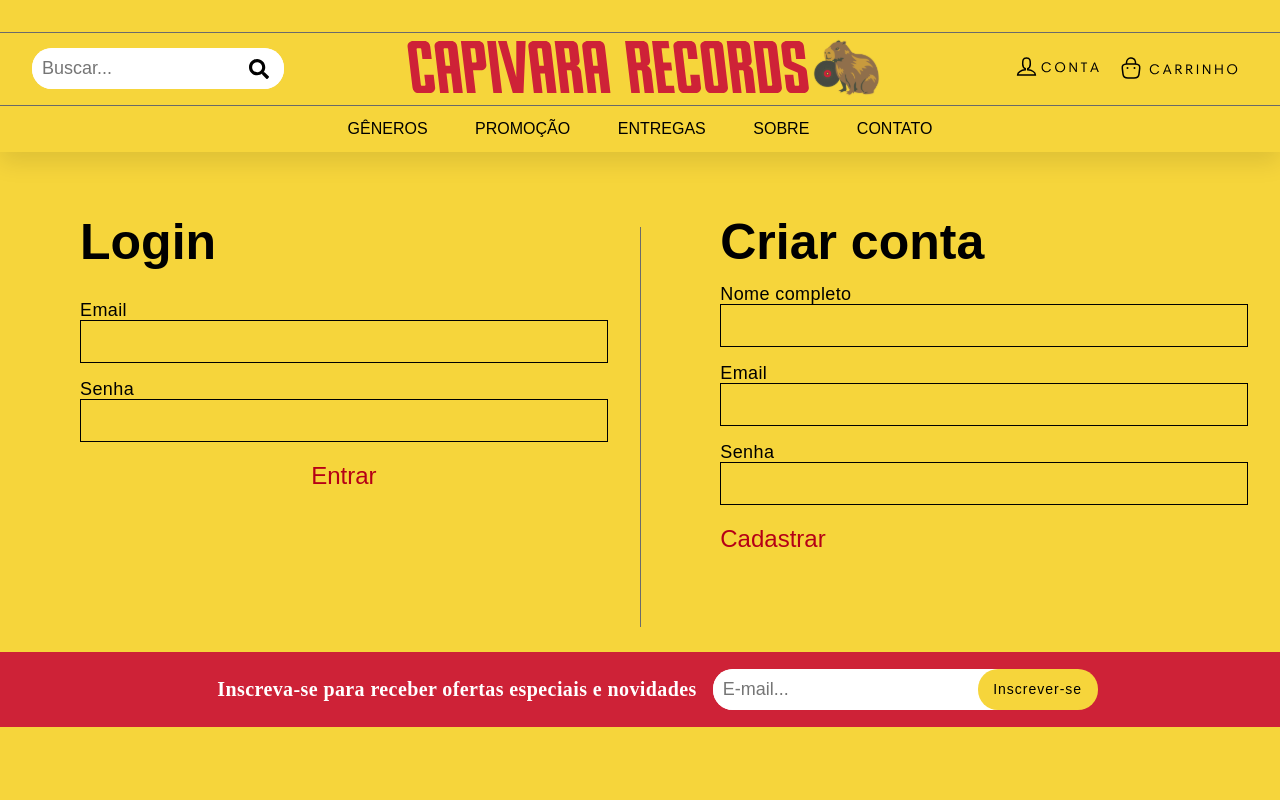
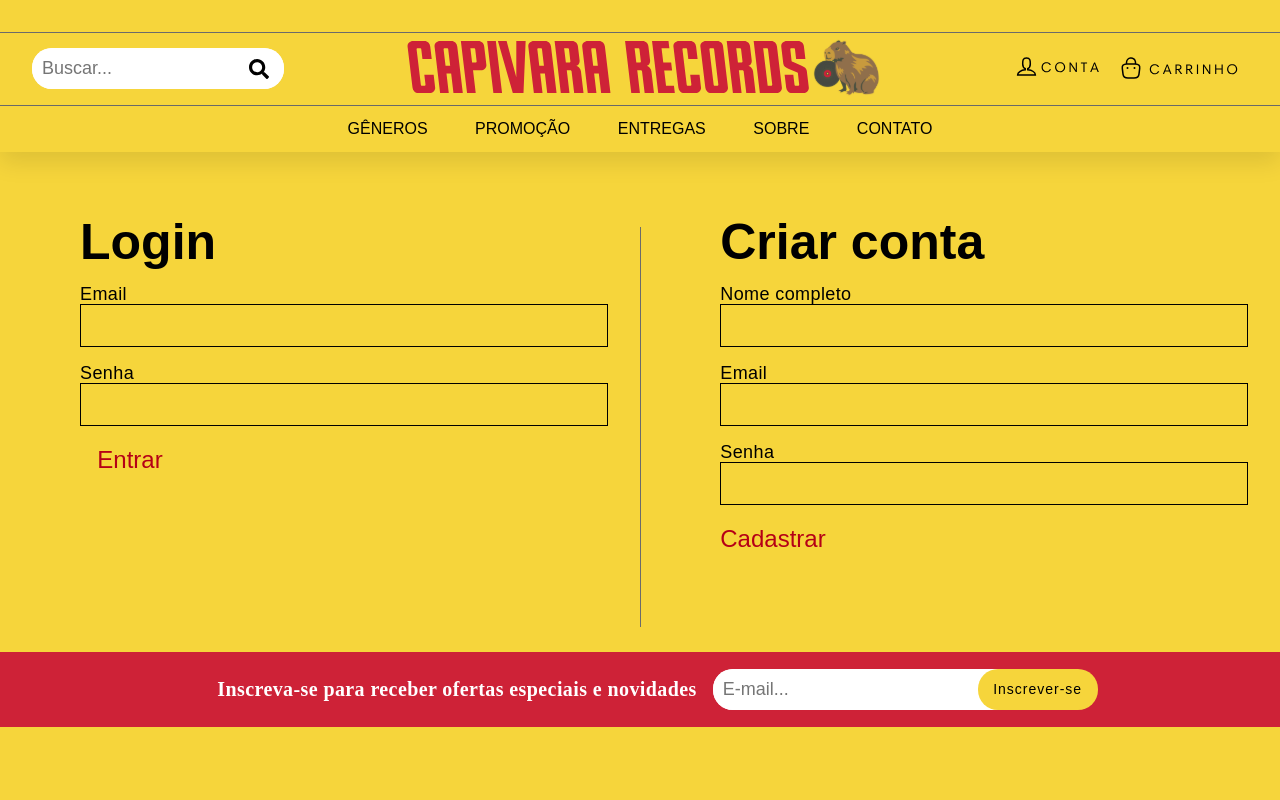
Before and after one commit to jvmantovas/ecommerce-capi, a React (Vite) app: page /login in a window 1280 px wide. Shown: the top 800 px of the page. Built offline with nearby package versions, Linux system fonts and the light colour scheme; a web font is replaced by a local one.

Commit message:
feat: login form validation

```diff
--- a/src/components/LoginSection/LoginSection.jsx
+++ b/src/components/LoginSection/LoginSection.jsx
@@ -11,13 +11,21 @@ import {
   LoginTitle,
   MainWrapper,
 } from "./styles";
+import { useNavigate } from "react-router-dom";
 
 const LoginSection = () => {
+  let navigate = useNavigate();
+
   const [data, setData] = useState({
     name: "",
     email: "",
     password: "",
   });
+  const [user, setUser] = useState({ email: "", password: "" });
+
+  const handleLogin = (e) => {
+    setUser({ ...user, [e.target.name]: e.target.value });
+  };
 
   const handleChange = (e) => {
     setData({ ...data, [e.target.name]: e.target.value });
@@ -26,12 +34,6 @@ const LoginSection = () => {
   const submitForm = async (e) => {
     e.preventDefault();
 
-    if (!Object.values(data).every((val) => val.trim() !== "")) {
-      setSuccessMsg(false);
-      setErrMsg("Preencha todos os campos!");
-      return;
-    }
-
     const sendData = {
       name: data.name,
       email: data.email,
@@ -39,10 +41,33 @@ const LoginSection = () => {
     };
     console.log(sendData);
     axios
-      .post("http://localhost/ecommerce-capi/insert.php")
+      .post("http://localhost/ecommerce-capi/insert.php", sendData)
       .then((res) => console.log(res.data))
       .catch((error) => {
         console.log(error.response);
+      });
+  };
+
+  const loginForm = async (e) => {
+    e.preventDefault();
+
+    const userData = {
+      email: user.email,
+      password: user.password,
+    };
+
+    console.log(userData);
+
+    axios
+      .post("http://localhost/ecommerce-capi/login.php", userData)
+      .then((result) => {
+        if (result.status === 200) {
+          window.localStorage.setItem("email", result.data.email);
+          window.localStorage.setItem("userName", result.data.Nome);
+          navigate(`/account`);
+        } else {
+          alert("Usuário inválido!");
+        }
       });
   };
 
@@ -50,12 +75,26 @@ const LoginSection = () => {
     <Main style={{ backgroundColor: "#f6d53b" }}>
       <MainWrapper>
         <Container>
-          <LoginTitle>Login</LoginTitle>
-          <FieldName>Email</FieldName>
-          <FieldInput type="email" name="email" />
-          <FieldName>Senha</FieldName>
-          <FieldInput type="password" name="password" />
-          <ActionButton>Entrar</ActionButton>
+          <form onSubmit={loginForm}>
+            <LoginTitle>Login</LoginTitle>
+            <FieldName>Email</FieldName>
+            <FieldInput
+              type="email"
+              name="email"
+              onChange={handleLogin}
+              value={user.email}
+            />
+            <FieldName>Senha</FieldName>
+            <FieldInput
+              type="password"
+              name="password"
+              onChange={handleLogin}
+              value={user.password}
+            />
+            <ActionButton type="submit" name="submit" value="Login">
+              Entrar
+            </ActionButton>
+          </form>
         </Container>
         <Line />
         <Container>
```
